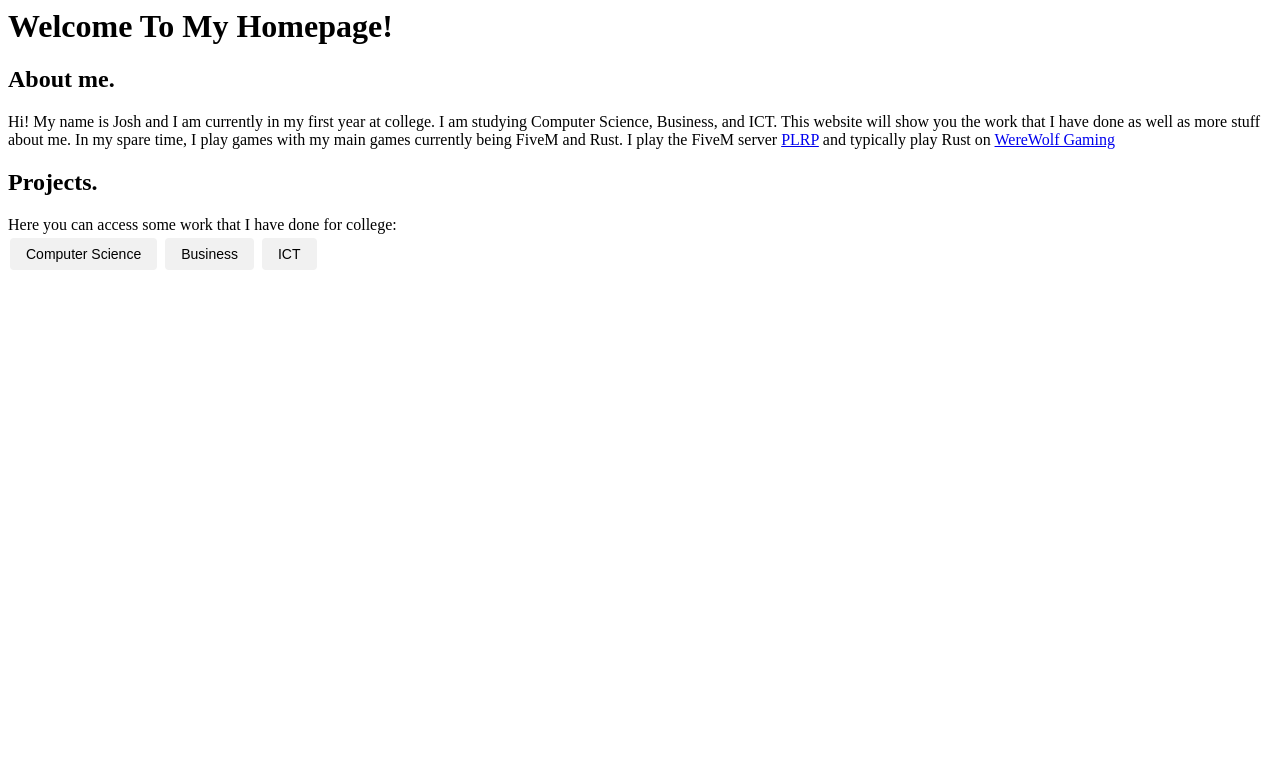
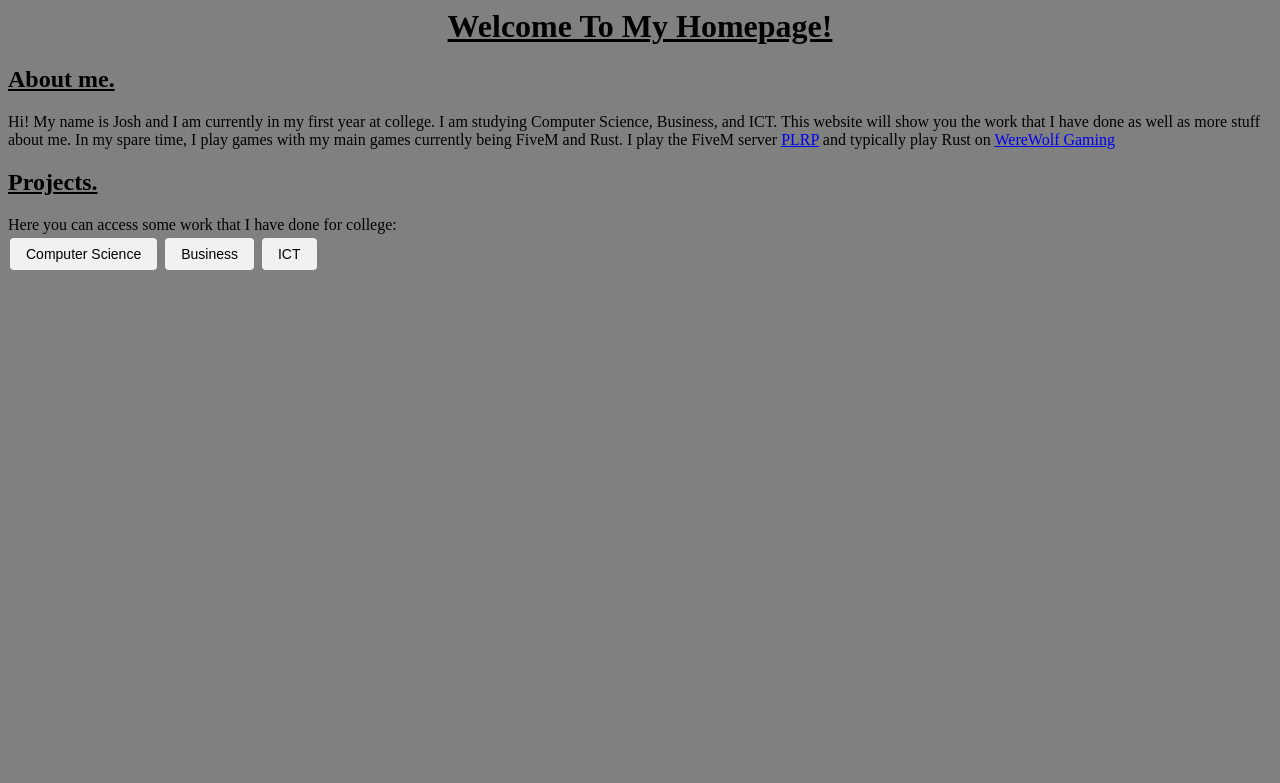
Before and after one commit to josh8880/josh8880.github.io, a PHP site: page / in a window 1280 px wide. Shown: the top 783 px of the page. Run offline with PHP 8.4, Linux system fonts and the light colour scheme.

Commit message:
Update homepage.css

```diff
--- a/homepage.css
+++ b/homepage.css
@@ -25,3 +25,16 @@
 .button:active {
   background-color: #bbb;
 }
+
+  body {
+  background-color: grey;
+}
+
+    #Welcome {
+  text-align: center;
+  text-decoration: underline;
+  text-decoration: bold
+}
+
+h2 {
+  text-decoration: underline;
```
